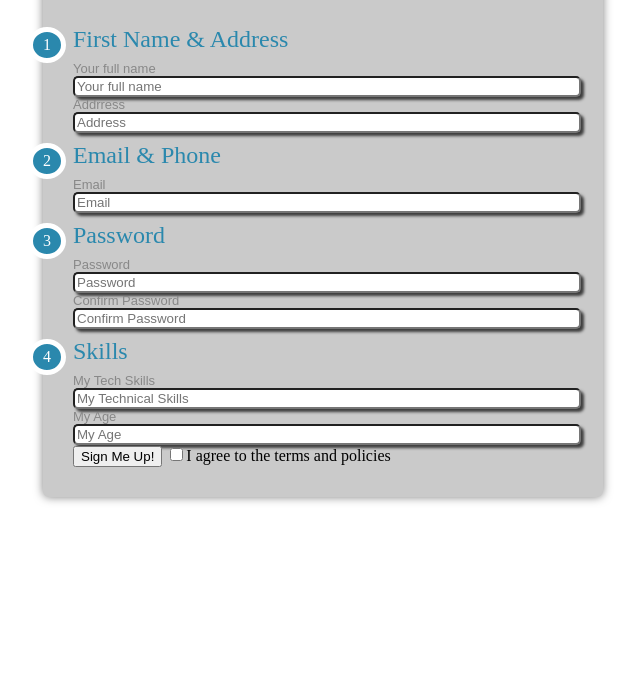
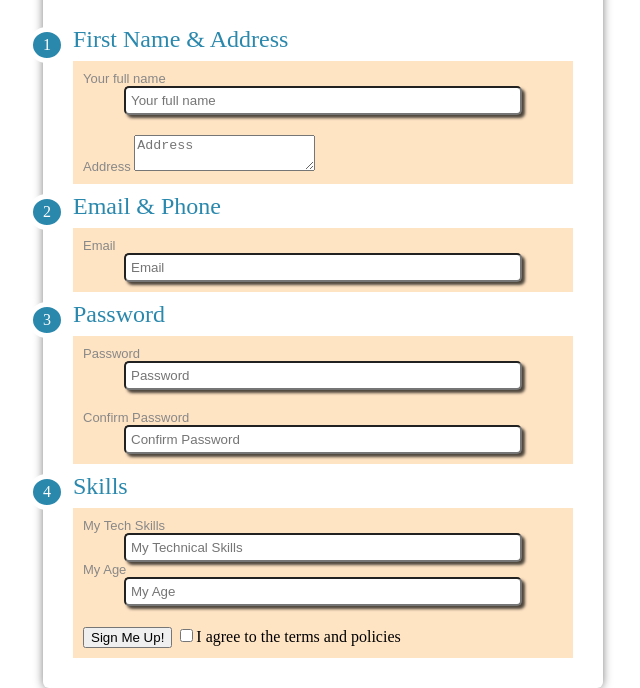
Before and after one commit to TristanLobaugh/Fancy-Forms, a plain HTML site: page index.html in a window 1280 px wide. Shown: the part 152-840 px from the top of the page, without its empty margins (317-957 px from the left). Before the commit the page ends 800 px from the top, so only its background shows below. Drawn offline with Linux system fonts and the light colour scheme.

Commit message:
Many Fixes
Working on first form, fixed wrapper

```diff
--- a/CSS/styles.css
+++ b/CSS/styles.css
@@ -2,12 +2,12 @@
 	width: 500px;
 	padding: 30px;
 	margin: auto;
-	background-color: #cacaca;
+	background-color: white;
 	border-radius: 6px;
 	box-shadow: 0px 0px 10px rgba(0,0,0,0.5);
 }
 
-#sign-up h1{
+h1{
 	background-color: #2a88ad;
 	padding: 20px 30px 15px;
 	margin: 30px;
@@ -18,7 +18,7 @@
 	box-shadow: 0px 2px 2px 0px rgba(255,255,255,0.17);
 }
 
-#sign-up h1 span{
+h1 span{
 	margin-top: 10px;
 	font-size: 14px;
 	display: block;
@@ -51,6 +51,13 @@
 #form-wrapper label input{
 	display: block;
 	box-shadow: 3px 3px 3px rgba(0,0,0,.7);
-	width: 100%;
+	width: 80%;
 	border-radius: 5px;
+	margin: auto;
+	padding: 5px;
 }
+
+.wrapper{
+	background-color: #ffe4c4;
+	padding: 10px;
+}
--- a/index.html
+++ b/index.html
@@ -8,33 +8,34 @@
 <body>
 
 	<div id="form-wrapper">
-		<form id="sign-up-form">
+		<form>
 
 
-			<div id="sign-up">
+			<div>
 				<h1>Sign up Now!<span>Sign up and tell me what you think of my site!</span></h1>
 			</div>
 
 
-			<div id="name-wrapper">
+			<div>
 				<div class="section"><span>1</span>First Name & Address</div>
 
-				<div class="inner-wrapper">
+				<div class="wrapper">
 					<label>Your full name
 						<input type="text" name="fullName" placeholder="Your full name" value=""></input>
 					</label>
 				</div>
 			</div>
 
-			<div id="address-wrapper">
-				<label>Addrress
-					<input type="text" name="address1" placeholder="Address" value="">
+			<div class="wrapper">
+				<label>Address
+					<!-- <input type="text" name="address1" placeholder="Address" value=""> -->
+					<textarea name="address1" placeholder="Address"></textarea>
 				</label>
 			</div>
 
 
 			<div class="section"><span>2</span>Email & Phone</div>
-				<div id="email-wrapper">
+				<div class="wrapper">
 					<label>Email
 							<input type="email" name="email" placeholder="Email" value="">
 					</label>
@@ -42,12 +43,12 @@
 
 
 			<div class="section"><span>3</span>Password</div>
-				<div id="password-wrapper">
+				<div class="wrapper">
 					<label>Password
 							<input type="password" name="password" placeholder="Password" value="">
 					</label>
 				</div>
-				<div id="password-wrapper">
+				<div class="wrapper">
 					<label>Confirm Password
 							<input type="password" name="confirmpassword" placeholder="Confirm Password" value="">
 					</label>
@@ -55,7 +56,7 @@
 
 
 			<div class="section"><span>4</span>Skills</div>
-				<div id="skills-wrapper">
+				<div class="wrapper">
 					<label>My Tech Skills
 							<input type="text" name="textskills" placeholder="My Technical Skills" value="">
 					</label>
@@ -63,7 +64,7 @@
 							<input type="number" name="age" placeholder="My Age" value="">
 					</label>
 				</div>
-				<div id="button-wrapper">
+				<div class="wrapper">
 					<input type="submit" value="Sign Me Up!">
 					<input type="checkbox" name="privacy">I agree to the terms and policies
 				</div>
```
Also changed, not shown: index2.html (+1 -1 lines), form-layout.png (added).
